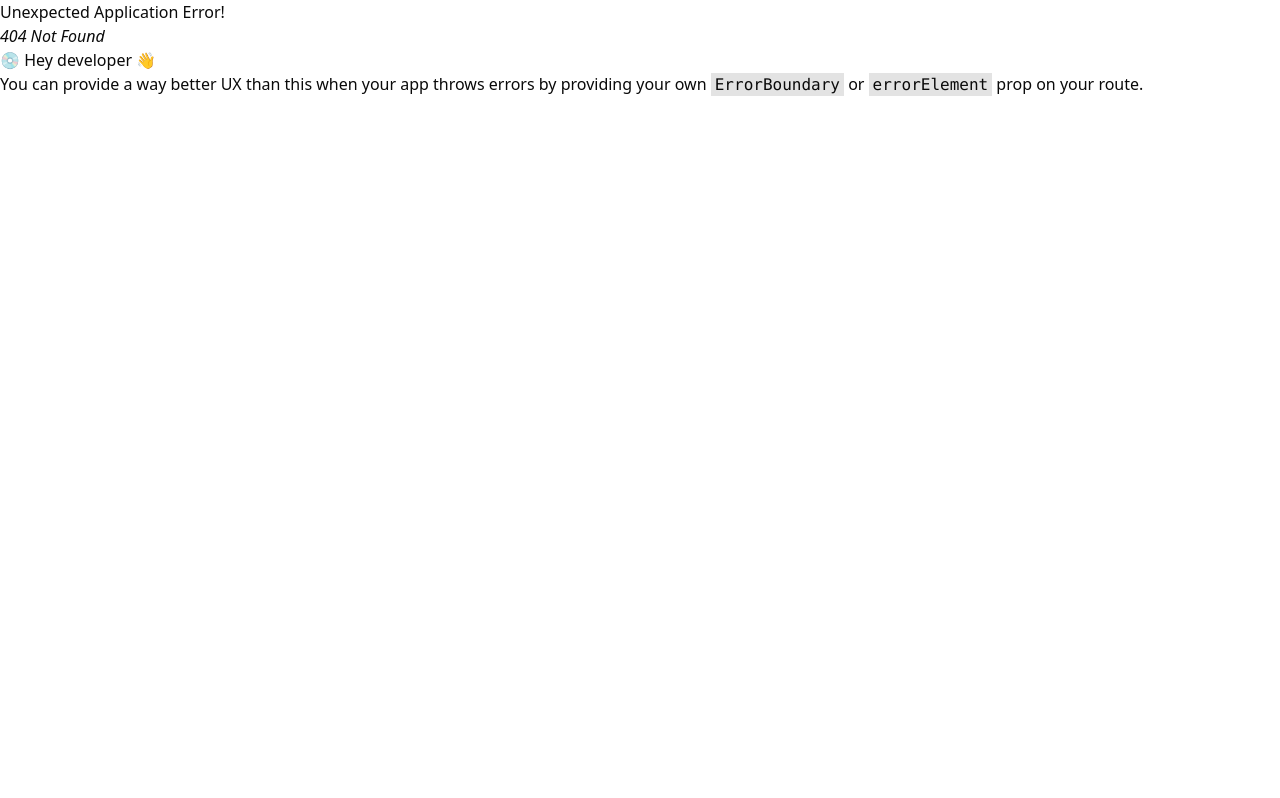
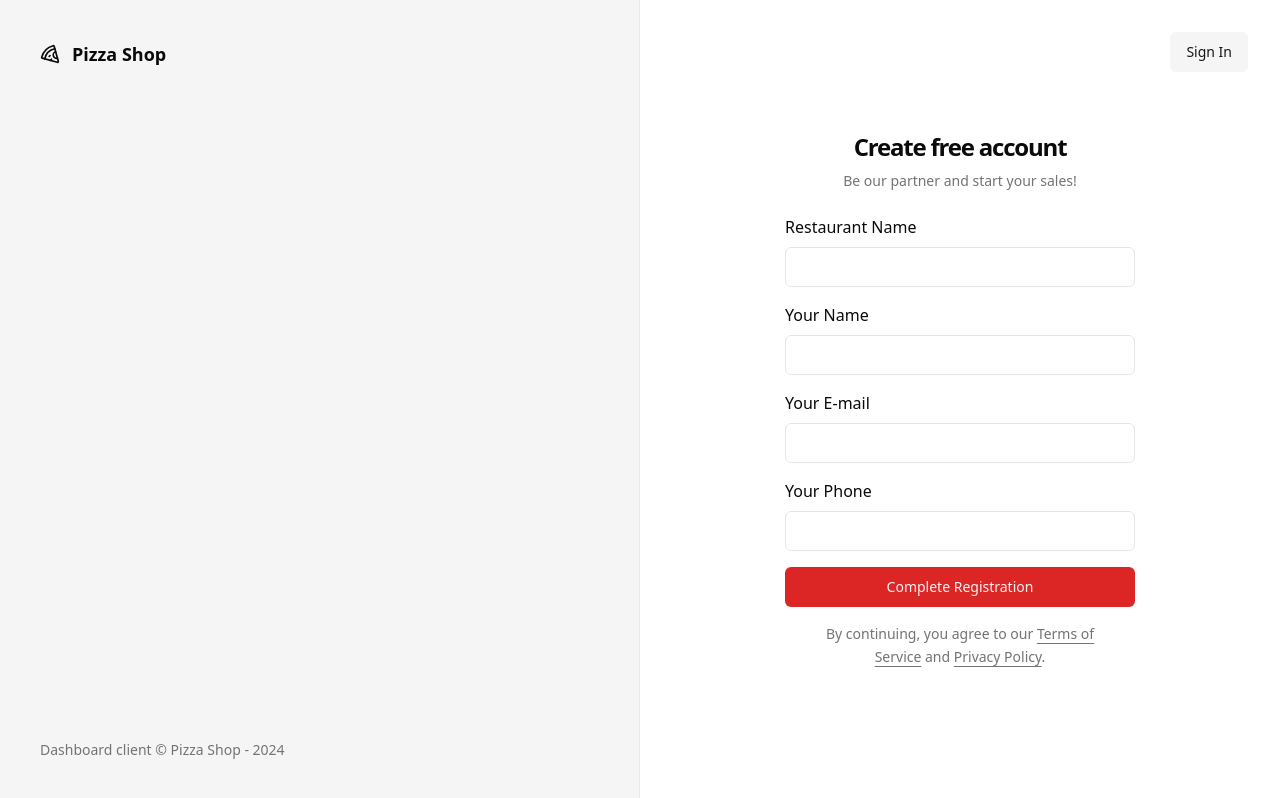
Before and after one commit to ruivergani/dashboard-shop-web, a React (Vite) app: page /sign-up in a window 1280 px wide. Before the commit this address had no page. Built offline with nearby package versions, Linux system fonts and the light colour scheme.

Commit message:
Commit: Register restaurant and Header Layout

```diff
--- a/package.json
+++ b/package.json
@@ -12,6 +12,7 @@
   "dependencies": {
     "@hookform/resolvers": "^3.9.0",
     "@radix-ui/react-label": "^2.1.0",
+    "@radix-ui/react-separator": "^1.1.0",
     "@radix-ui/react-slot": "^1.1.0",
     "class-variance-authority": "^0.7.0",
     "clsx": "^2.1.1",
--- /dev/null
+++ b/src/components/header.tsx
@@ -0,0 +1,31 @@
+import { Home, Pizza, UtensilsCrossed } from "lucide-react"
+
+import { Separator } from "@/components/ui/separator"
+
+import { NavLink } from "./nav-link"
+
+export function Header() {
+  return (
+    <div className="border-b">
+      <div className="flex h-16 items-center gap-6 px-6">
+        <Pizza className="h-6 w-6" />
+
+        <Separator
+          orientation="vertical"
+          className="h-6"
+        />
+
+        <nav className="flex items-center space-x-4 lg:space-x-6">
+          <NavLink to="/">
+            <Home className="h-4 w-4" />
+            Home
+          </NavLink>
+          <NavLink to="/orders">
+            <UtensilsCrossed className="h-4 w-4" />
+            Orders
+          </NavLink>
+        </nav>
+      </div>
+    </div>
+  )
+}
--- /dev/null
+++ b/src/components/nav-link.tsx
@@ -0,0 +1,15 @@
+import { Link, LinkProps, useLocation } from "react-router-dom"
+
+export type NavLinkProps = LinkProps
+
+export function NavLink(props: NavLinkProps) {
+  const { pathname } = useLocation() // returns info about current route
+
+  return (
+    <Link
+      data-current={pathname === props.to} // if route is equal to where the link goes -> active
+      className="flex items-center gap-1.5 text-sm font-medium text-muted-foreground hover:text-foreground data-[current=true]:text-foreground"
+      {...props}
+    ></Link>
+  )
+}
--- /dev/null
+++ b/src/components/ui/separator.tsx
@@ -0,0 +1,29 @@
+import * as React from "react"
+import * as SeparatorPrimitive from "@radix-ui/react-separator"
+
+import { cn } from "@/lib/utils"
+
+const Separator = React.forwardRef<
+  React.ElementRef<typeof SeparatorPrimitive.Root>,
+  React.ComponentPropsWithoutRef<typeof SeparatorPrimitive.Root>
+>(
+  (
+    { className, orientation = "horizontal", decorative = true, ...props },
+    ref
+  ) => (
+    <SeparatorPrimitive.Root
+      ref={ref}
+      decorative={decorative}
+      orientation={orientation}
+      className={cn(
+        "shrink-0 bg-border",
+        orientation === "horizontal" ? "h-[1px] w-full" : "h-full w-[1px]",
+        className
+      )}
+      {...props}
+    />
+  )
+)
+Separator.displayName = SeparatorPrimitive.Root.displayName
+
+export { Separator }
--- a/src/pages/_layouts/app.tsx
+++ b/src/pages/_layouts/app.tsx
@@ -1,12 +1,14 @@
 import { Outlet } from "react-router-dom"
+
+import { Header } from "@/components/header"
 
 export function AppLayout() {
   return (
-    <>
-      <h1>Cabecalho</h1>
-      <div>
+    <div className="flex min-h-screen flex-col antialiased">
+      <Header></Header>
+      <div className="flex flex-1 flex-col gap-4 p-8 pt-6">
         <Outlet />
       </div>
-    </>
+    </div>
   )
 }
--- a/src/pages/_layouts/auth.tsx
+++ b/src/pages/_layouts/auth.tsx
@@ -3,7 +3,7 @@ import { Outlet } from "react-router-dom"
 
 export function AuthLayout() {
   return (
-    <div className="grid min-h-screen grid-cols-2">
+    <div className="grid min-h-screen grid-cols-2 antialiased">
       <div className="flex h-full flex-col justify-between border-r border-foreground/5 bg-muted p-10 text-muted-foreground">
         <div className="flex items-center gap-3 text-lg font-medium text-foreground">
           <Pizza className="h-5 w-5"></Pizza>
@@ -13,7 +13,7 @@ export function AuthLayout() {
           Dashboard client &copy; Pizza Shop - {new Date().getFullYear()}
         </footer>
       </div>
-      <div className="flex flex-col items-center justify-center">
+      <div className="relative flex flex-col items-center justify-center">
         <Outlet />
       </div>
     </div>
--- a/src/pages/auth/sign-in.tsx
+++ b/src/pages/auth/sign-in.tsx
@@ -1,11 +1,12 @@
-import { Label } from "@radix-ui/react-label"
 import { Helmet } from "react-helmet-async"
 import { useForm } from "react-hook-form"
+import { Link } from "react-router-dom"
 import { toast } from "sonner"
 import { z } from "zod"
 
 import { Button } from "@/components/ui/button"
 import { Input } from "@/components/ui/input"
+import { Label } from "@/components/ui/label"
 
 const signInForm = z.object({
   email: z.string().email(),
@@ -38,6 +39,13 @@ export function SignIn() {
     <>
       <Helmet title="Login" />
       <div className="p-8">
+        <Button
+          asChild
+          variant={"secondary"}
+          className="absolute right-8 top-8"
+        >
+          <Link to="/sign-up">New Shop</Link>
+        </Button>
         <div className="flex w-[350px] flex-col justify-center gap-6">
           <div className="flex flex-col gap-2 text-center">
             <h1 className="text-2xl font-semibold tracking-tighter">
--- /dev/null
+++ b/src/pages/auth/sign-up.tsx
@@ -0,0 +1,131 @@
+import { Label } from "@radix-ui/react-label"
+import { Helmet } from "react-helmet-async"
+import { useForm } from "react-hook-form"
+import { Link, useNavigate } from "react-router-dom"
+import { toast } from "sonner"
+import { z } from "zod"
+
+import { Button } from "@/components/ui/button"
+import { Input } from "@/components/ui/input"
+
+const signUpForm = z.object({
+  restaurantName: z.string(),
+  managerName: z.string(),
+  phone: z.string(),
+  email: z.string().email(),
+})
+type signUpForm = z.infer<typeof signUpForm>
+
+export function SignUp() {
+  const navigate = useNavigate()
+
+  const {
+    register,
+    handleSubmit,
+    formState: { isSubmitting },
+  } = useForm<signUpForm>()
+
+  async function handleSignUp(data: signUpForm) {
+    try {
+      console.log(data)
+      await new Promise(resolve => setTimeout(resolve, 2000))
+      toast.success("Restaurant registered successfully.", {
+        action: {
+          label: "Login",
+          onClick: () => navigate("/sign-in"),
+        },
+      })
+    } catch {
+      toast.error(
+        "Error when registering you as our partner. Try again, unexpected error occured.",
+      )
+    }
+  }
+
+  return (
+    <>
+      <Helmet title="Register" />
+      <div className="p-8">
+        <Button
+          asChild
+          variant={"secondary"}
+          className="absolute right-8 top-8"
+        >
+          <Link to="/sign-in">Sign In</Link>
+        </Button>
+        <div className="flex w-[350px] flex-col justify-center gap-6">
+          <div className="flex flex-col gap-2 text-center">
+            <h1 className="text-2xl font-semibold tracking-tighter">
+              Create free account
+            </h1>
+            <p className="text-sm text-muted-foreground">
+              Be our partner and start your sales!
+            </p>
+          </div>
+          <form
+            action=""
+            className="flex flex-col gap-4"
+            onSubmit={handleSubmit(handleSignUp)}
+          >
+            <div className="space-y-2">
+              <Label htmlFor="restaurantName">Restaurant Name</Label>
+              <Input
+                id="restaurantName"
+                type="text"
+                {...register("restaurantName")}
+              ></Input>
+            </div>
+            <div className="space-y-2">
+              <Label htmlFor="managerName">Your Name</Label>
+              <Input
+                id="managerName"
+                type="text"
+                {...register("managerName")}
+              ></Input>
+            </div>
+            <div className="space-y-2">
+              <Label htmlFor="email">Your E-mail</Label>
+              <Input
+                id="email"
+                type="email"
+                {...register("email")}
+              ></Input>
+            </div>
+            <div className="space-y-2">
+              <Label htmlFor="phone">Your Phone</Label>
+              <Input
+                id="phone"
+                type="tel"
+                {...register("phone")}
+              ></Input>
+            </div>
+            <Button
+              className="w-full"
+              disabled={isSubmitting}
+            >
+              Complete Registration
+            </Button>
+
+            <p className="px-6 text-center text-sm leading-relaxed text-muted-foreground">
+              By continuing, you agree to our{" "}
+              <a
+                href=""
+                className="underline underline-offset-4"
+              >
+                Terms of Service
+              </a>{" "}
+              and{" "}
+              <a
+                href=""
+                className="underline underline-offset-4"
+              >
+                Privacy Policy
+              </a>
+              .
+            </p>
+          </form>
+        </div>
+      </div>
+    </>
+  )
+}
```
Also changed, not shown: src/routes.tsx (+6 -2 lines), 1 other file (tests, documents, lock files or other folders).
